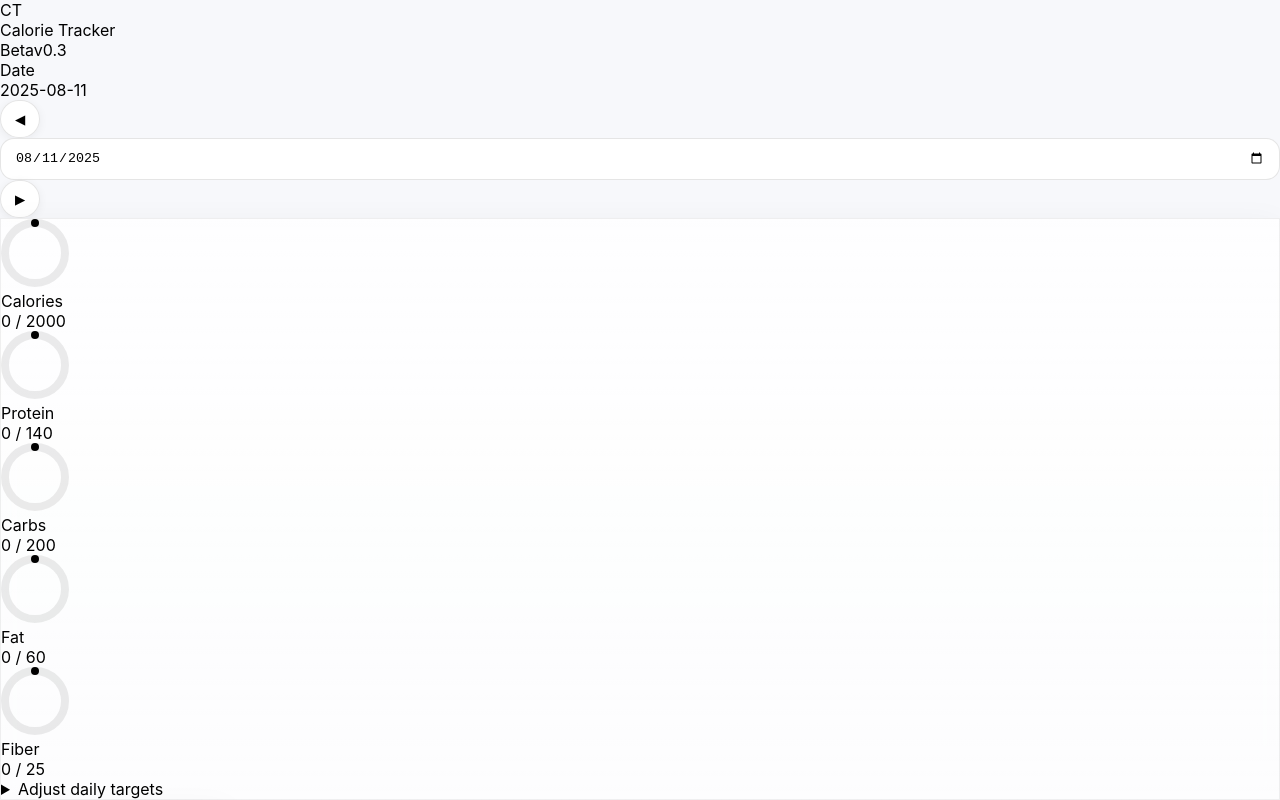
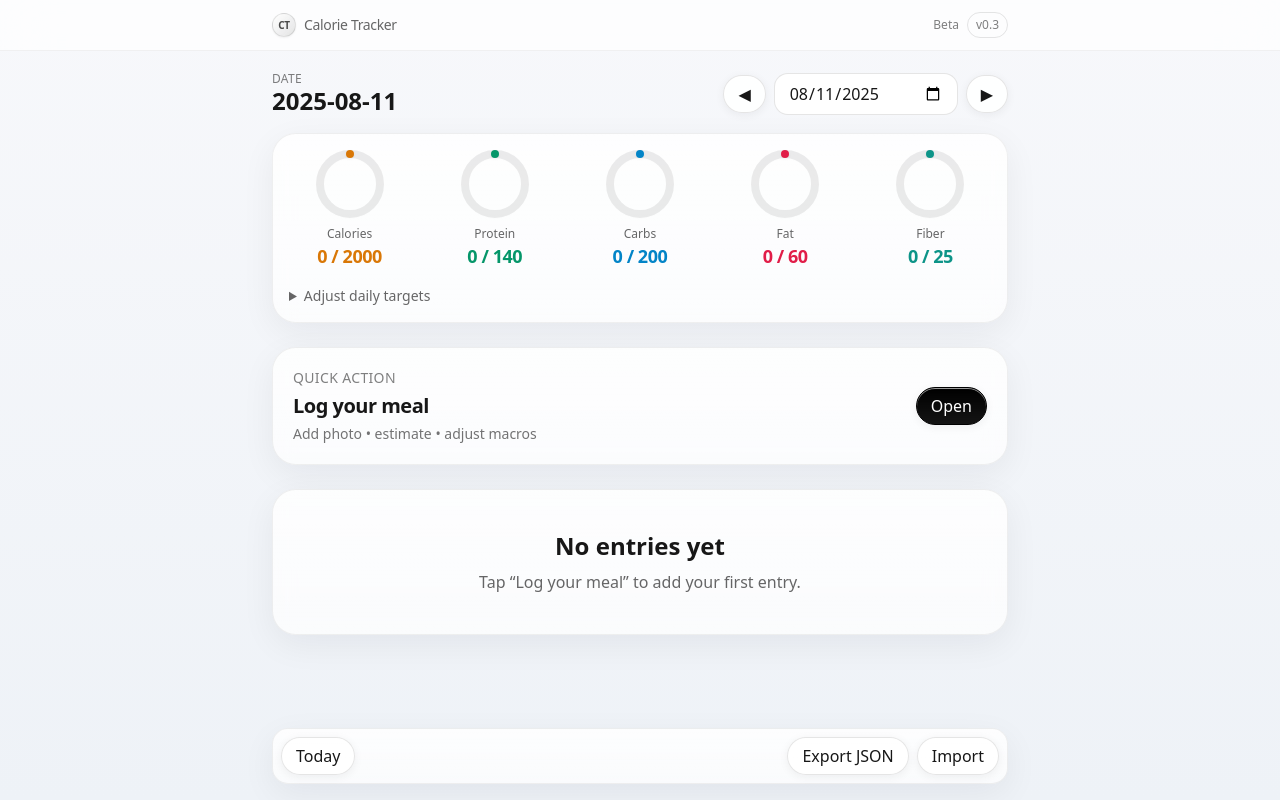
Before and after one commit to pranavjandialfit-cloud/calorie-tracker, a React (Vite) app: page / in a window 1280 px wide. Shown: the top 800 px of the page. Built offline with nearby package versions, Linux system fonts and the light colour scheme.

Commit message:
Update index.css

```diff
--- a/src/index.css
+++ b/src/index.css
@@ -1,3 +1,8 @@
-* { box-sizing: border-box; }
-html, body, #root { height: 100%; margin: 0; }
-body { font-family: -apple-system, system-ui, Segoe UI, Roboto, Inter, Arial, sans-serif; background: #f7f8fb; }
+@tailwind base;
+@tailwind components;
+@tailwind utilities;
+
+/* Safe-area padding for iOS notch in standalone PWA */
+:root { --sat: env(safe-area-inset-top); --sab: env(safe-area-inset-bottom); }
+html, body, #root { height: 100%; }
+body { margin: 0; padding-top: var(--sat); padding-bottom: calc(var(--sab) + 8px); }
```
